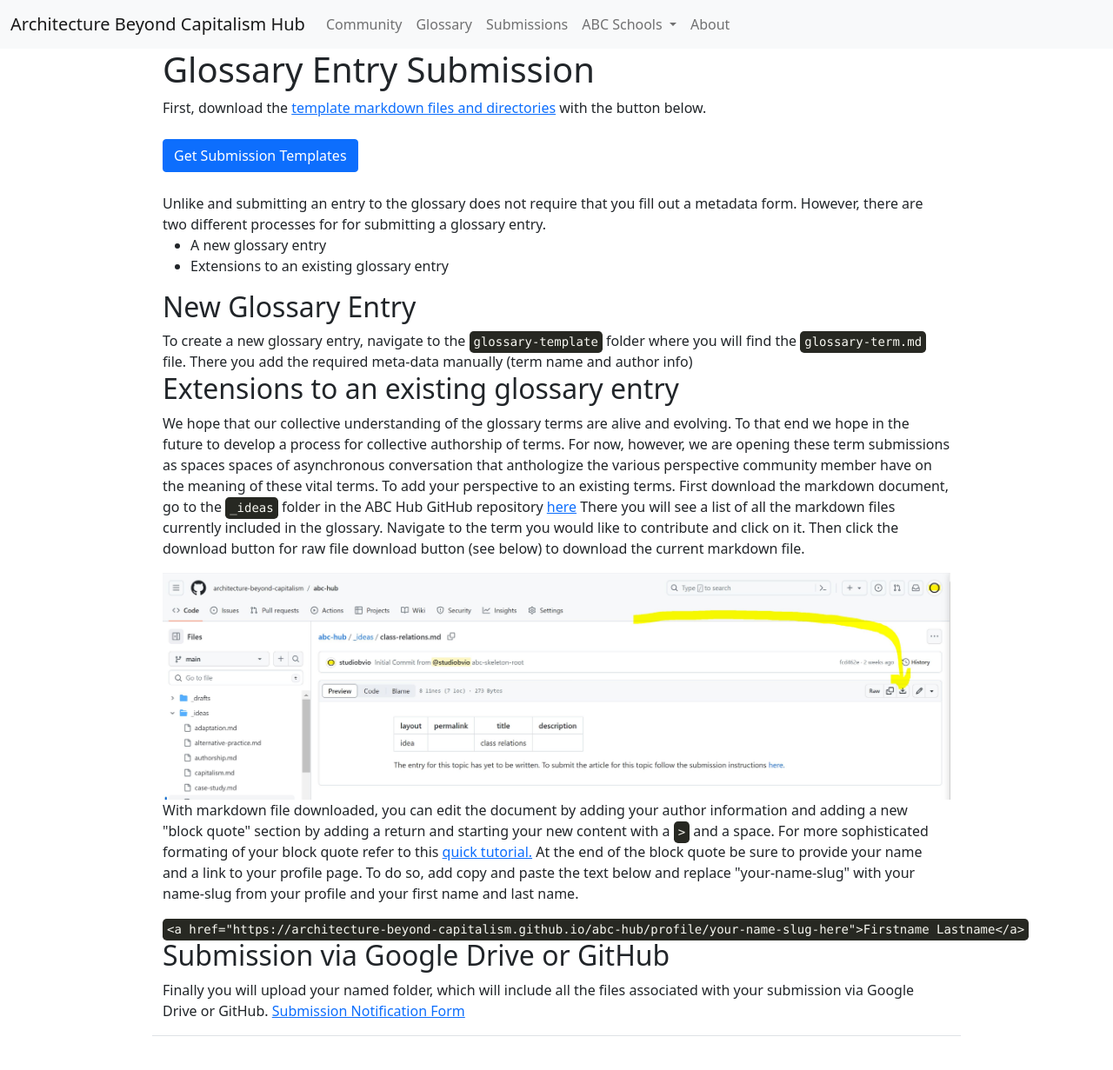
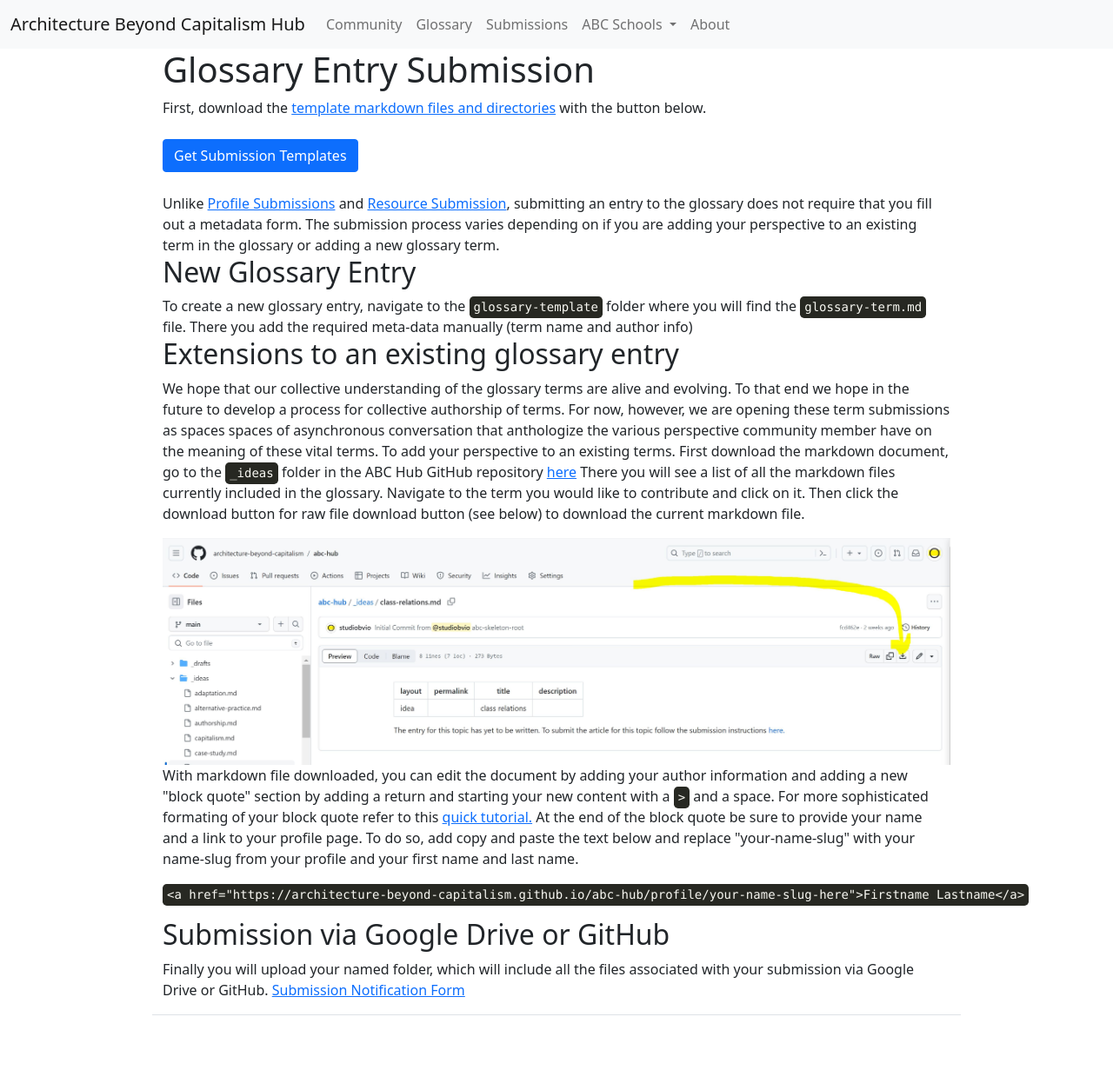
Before and after one commit to architecture-beyond-capitalism/abc-hub, a Jekyll site: the page built from submissions-idea.html, in a window 1280 px wide and 1240 px high. Shown: the top 1231 px of the window at 87% size. Built offline with Jekyll 4.4.1, drawn with Linux system fonts in a browser that asks for light colours.

Commit message:
fixed image loading issue

```diff
--- a/submissions-idea.html
+++ b/submissions-idea.html
@@ -22,14 +22,19 @@
         Get Submission Templates
       </button>
     </div>
-    Unlike <a href="Profile Submissions"></a> and
-    <a href="Resource Submission"></a> submitting an entry to the glossary does
-    not require that you fill out a metadata form. However, there are two
-    different processes for for submitting a glossary entry.
-    <ul>
-      <li>A new glossary entry</li>
-      <li>Extensions to an existing glossary entry</li>
-    </ul>
+    Unlike
+    <a
+      href="https://architecture-beyond-capitalism.github.io/abc-hub/submissions-profile"
+      >Profile Submissions</a
+    >
+    and
+    <a
+      href="https://architecture-beyond-capitalism.github.io/abc-hub/submissions-resource"
+      >Resource Submission</a
+    >, submitting an entry to the glossary does not require that you fill out a
+    metadata form. The submission process varies depending on if you are adding
+    your perspective to an existing term in the glossary or adding a new
+    glossary term.
 
     <h2>New Glossary Entry</h2>
     To create a new glossary entry, navigate to the
@@ -55,7 +60,7 @@
     to download the current markdown file.
     <div class="mt-3 mt-3">
       <img
-        src="{{site.url}}{{site.baseurl}}/assets/images/github-idea-download.jpg"
+        src="{{site.url}}{{site.baseurl}}/assets/images/github-download.jpg"
         alt="image showing where download button is"
       />
     </div>
@@ -71,13 +76,15 @@
     your profile page. To do so, add copy and paste the text below and replace
     "your-name-slug" with your name-slug from your profile and your first name
     and last name.
-    <div class="mt-3">
+    <div class="mt-3 mb-3">
       <code>
         &lt;a
         href="{{site.url}}{{site.baseurl}}/profile/your-name-slug-here"&gt;Firstname
         Lastname&lt;/a&gt;
       </code>
+      <br />
     </div>
+    <div class="mt-3">
       <h2>Submission via Google Drive or GitHub</h2>
       <p>
         Finally you will upload your named folder, which will include all the
@@ -90,3 +97,4 @@
       </p>
     </div>
   </div>
+</div>
```
Also changed, not shown: assets/images/github-download.jpg (renamed from assets/images/github-idea-download.JPG). Lines whose indentation alone changed are shown as unchanged.
